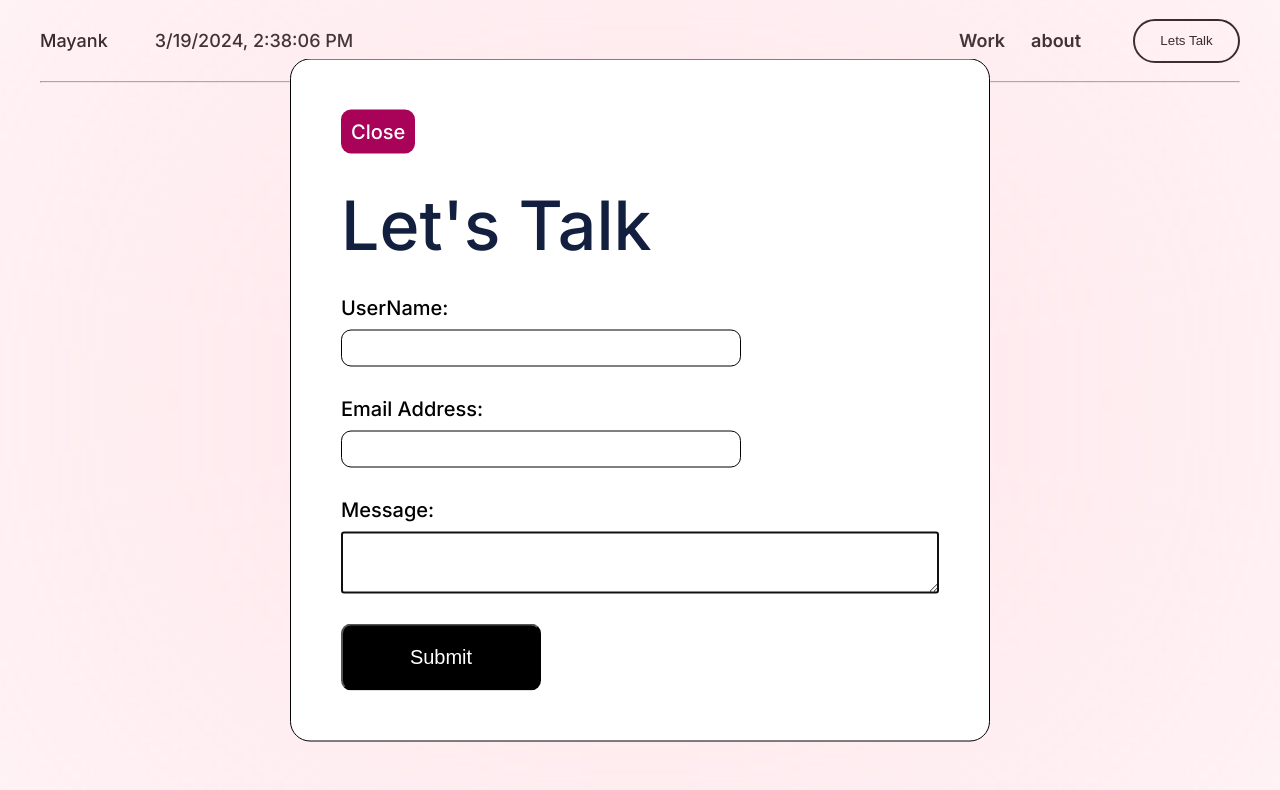
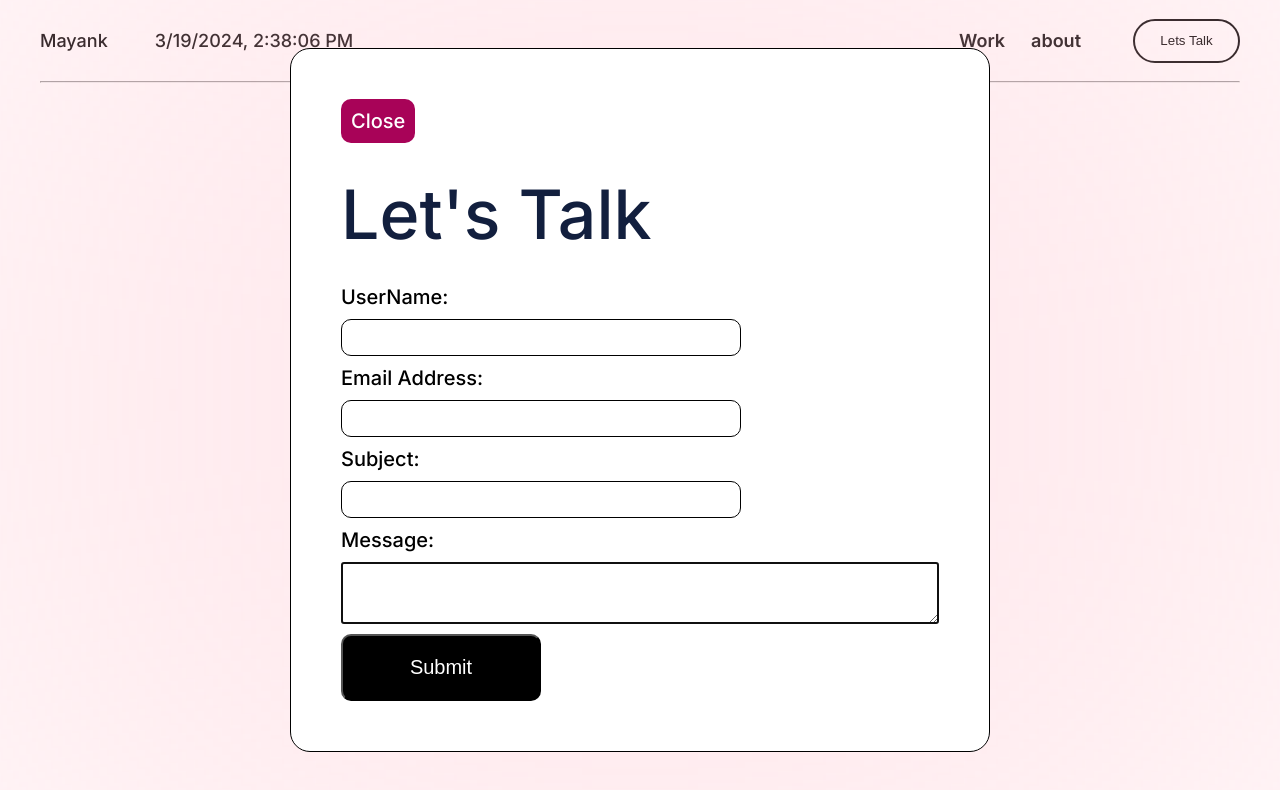
Before and after one commit to Jonny9453/Portfolio, a Next.js app: page /email/i in a window 1280 px wide. Shown: the top 790 px of the page. Built offline with nearby package versions, Linux system fonts and the light colour scheme.

Commit message:
change css and input subject on model

```diff
--- a/src/app/email/[id]/page.css
+++ b/src/app/email/[id]/page.css
@@ -8,7 +8,7 @@ form{
 display: flex;
 flex-direction: column;
 flex-wrap: wrap;
-gap:3rem
+gap:1rem
 }
 
 form>textarea{
--- a/src/app/email/[id]/page.js
+++ b/src/app/email/[id]/page.js
@@ -47,6 +47,18 @@ export default function Email() {
             </div>
 
             <div style={{display:"flex", flexDirection:"column", gap:"1rem"}}>
+              <label htmlFor="subject">
+                  Subject:
+              </label>
+              <input id='subject' type='text' name='Subject'/>
+              <ValidationError
+                  prefix="Subject"
+                  field="Subject"
+                  errors={state.errors}
+                />
+            </div>
+
+            <div style={{display:"flex", flexDirection:"column", gap:"1rem"}}>
               <label htmlFor='message' >Message:</label>
               <textarea rows="4" cols="20"   id="message"name="message" autoFocus/>
               <ValidationError
```
Also changed, not shown: src/app/@modal/(.)email/[id]/page.js (+12 -0 lines).
